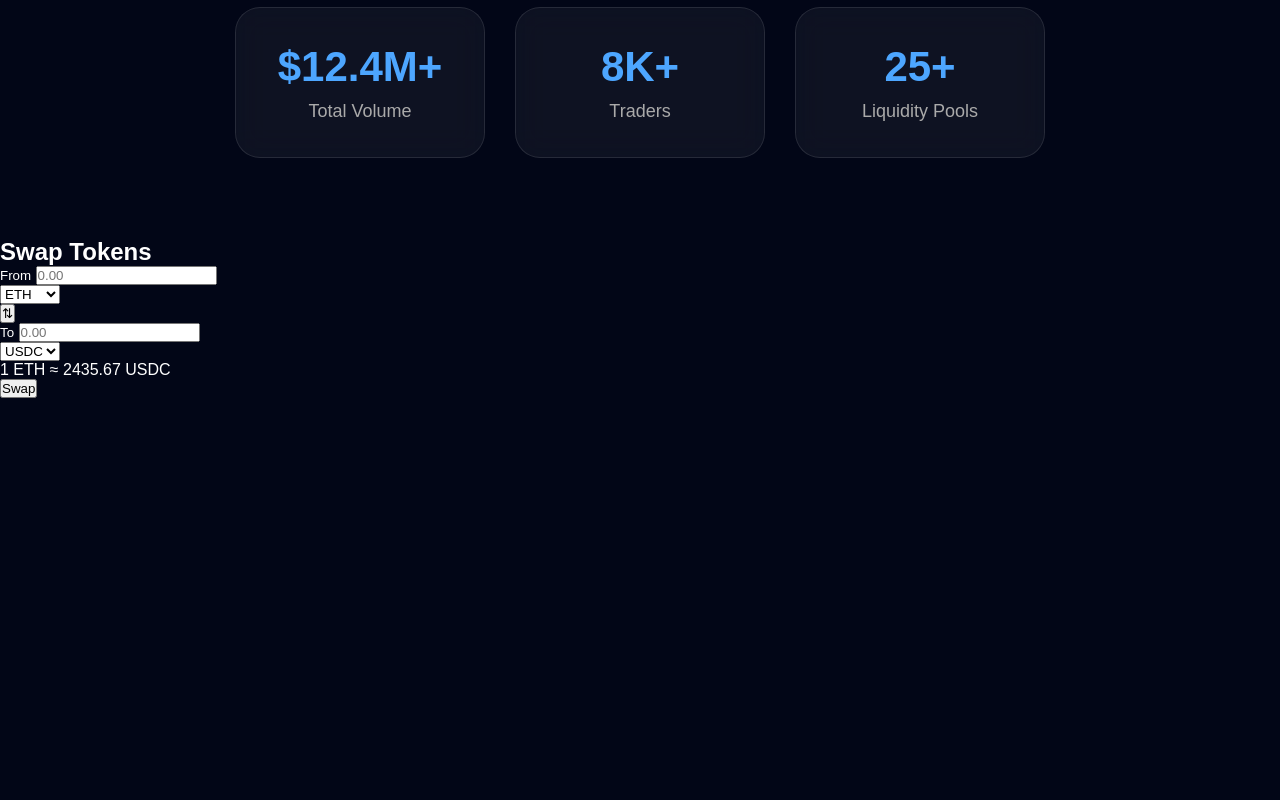
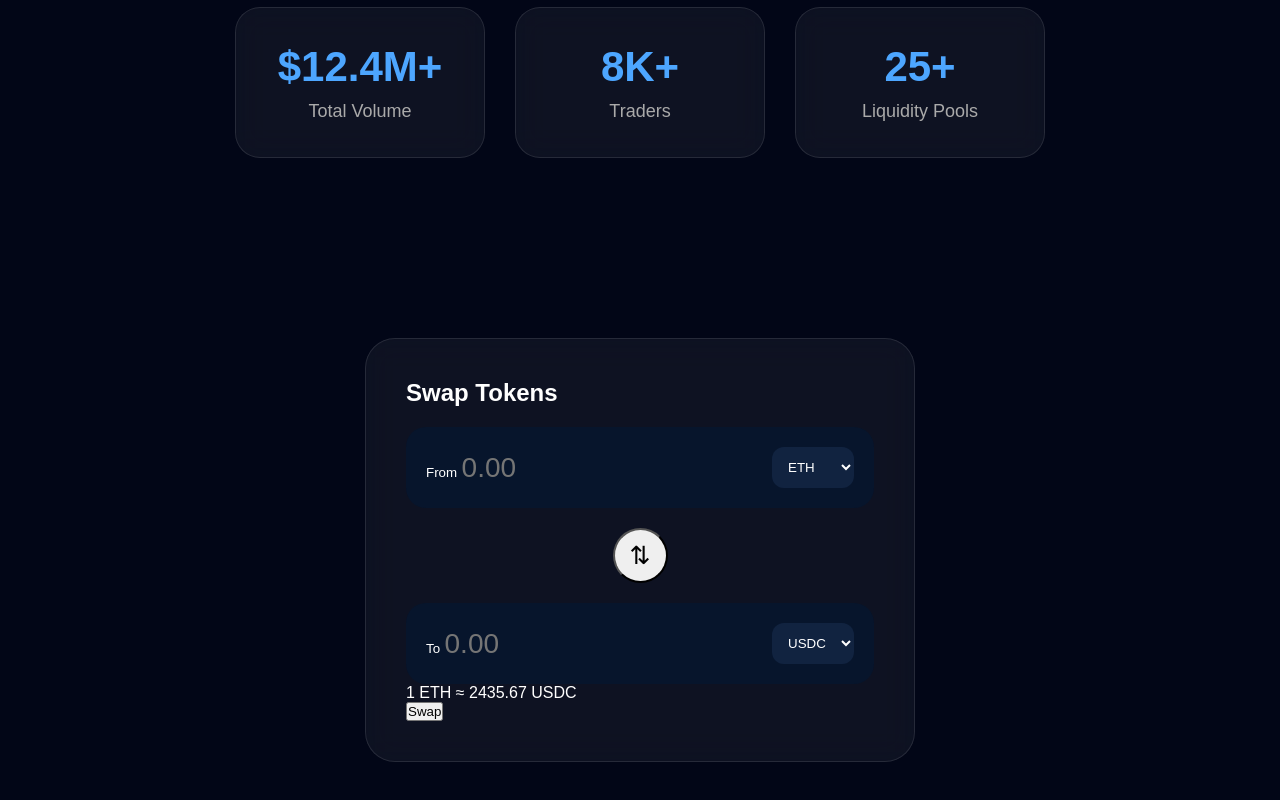
Before and after one commit to him09227/FluxArc, a plain HTML site: page index.html in a window 1280 px wide. Shown: the part 873-1673 px from the top of the page. Before the commit the page ends 1271 px from the top, so only its background shows below. Drawn offline with Linux system fonts and the light colour scheme.

Commit message:
Add styles for swap and token boxes

```diff
--- a/style.css
+++ b/style.css
@@ -241,3 +241,50 @@ nav{
   color:#aaa;
   font-size:18px;
 }
+
+.swap-box{
+  width:90%;
+  max-width:550px;
+  margin:100px auto;
+  padding:40px;
+  border-radius:30px;
+  background:rgba(255,255,255,0.05);
+  backdrop-filter:blur(15px);
+  border:1px solid rgba(255,255,255,0.1);
+}
+
+.token-box{
+  display:flex;
+  justify-content:space-between;
+  align-items:center;
+  background:#07152c;
+  padding:20px;
+  border-radius:20px;
+  margin-top:20px;
+}
+
+.token-box input{
+  background:none;
+  border:none;
+  color:white;
+  font-size:28px;
+  outline:none;
+  width:180px;
+}
+
+.token-box select{
+  background:#112340;
+  color:white;
+  border:none;
+  padding:12px;
+  border-radius:12px;
+}
+
+.swap-arrow{
+  width:55px;
+  height:55px;
+  border-radius:50%;
+  margin:20px auto;
+  display:block;
+  font-size:25px;
+}
```
